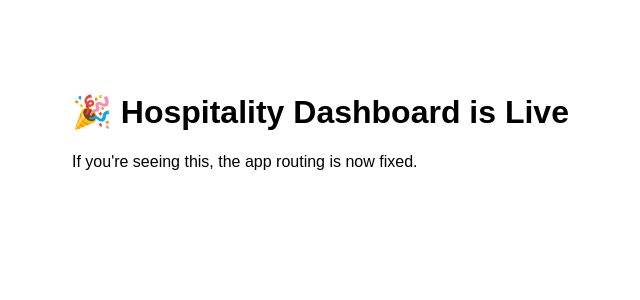
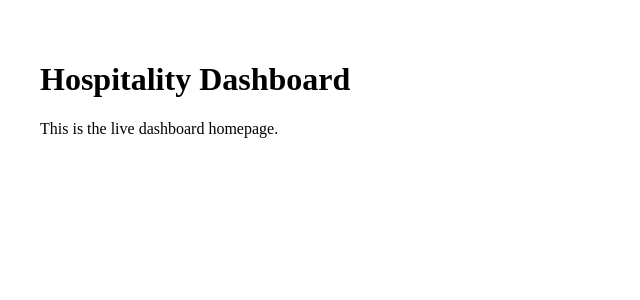
Before and after one commit to bohpartners/hospitality-dashboard, a Next.js app: page / in a window 1280 px wide. Shown: the top 300 px of the page, without its empty margins (0-640 px from the left). Built offline with nearby package versions, Linux system fonts and the light colour scheme.

Commit message:
Add basic homepage for Vercel routing

```diff
--- a/pages/index.jsx
+++ b/pages/index.jsx
@@ -1,8 +1,8 @@
-export default function Home() {
+export default function HomePage() {
   return (
-    <main style={{ padding: "4rem", fontFamily: "Arial, sans-serif" }}>
-      <h1>🎉 Hospitality Dashboard is Live</h1>
-      <p>If you're seeing this, the app routing is now fixed.</p>
-    </main>
+    <div style={{ padding: "2rem" }}>
+      <h1>Hospitality Dashboard</h1>
+      <p>This is the live dashboard homepage.</p>
+    </div>
   );
 }
```
